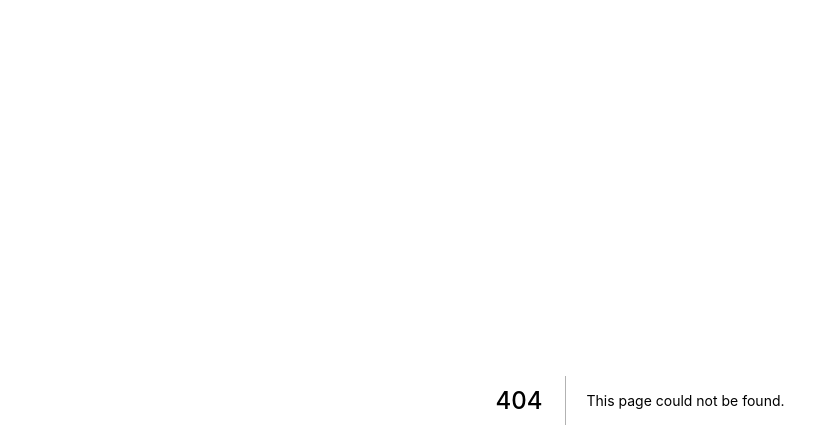
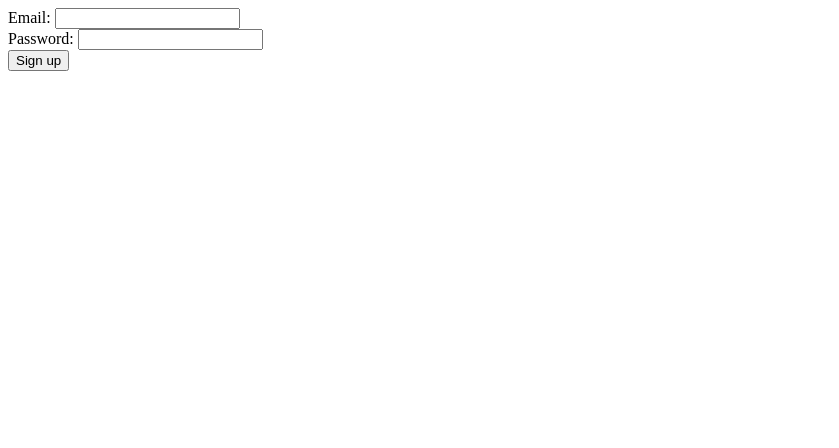
Before and after one commit to yerimpark103/react-study, a Next.js app: page /02-03-signup-state in a window 1280 px wide. Before the commit this address had no page. Shown: the top 448 px of the page, without its empty margins (0-839 px from the left). Built offline with nearby package versions, Linux system fonts and the light colour scheme.

Commit message:
Create dummy signup page with state

```diff
--- a/pages/02-02-counter-state/index.js
+++ b/pages/02-02-counter-state/index.js
@@ -1,7 +1,7 @@
 import {useState} from 'react';
 
 export default function CounterStatePage() {
-  const [count, setCount] = useState(0); // let count = 0
+  const [count, setCount] = useState(0); // initialize count = 0
 
   function handleClickIncrement() {
     setCount(count + 1); // count ++
--- /dev/null
+++ b/pages/02-03-signup-state/index.js
@@ -0,0 +1,40 @@
+import {useState} from 'react';
+
+export default function SignupStatePage() {
+  const [email, setEmail] = useState('');
+  const [password, setPassword] = useState('');
+
+  const [emailError, setEmailError] = useState('');
+
+  function onChangeEmail(event) {
+    setEmail(event.target.value);
+  }
+
+  function onChangePassword(event) {
+    setPassword(event.target.value);
+  }
+
+  function onClickSignup() {
+    console.log(email);
+    console.log(password);
+
+    if (!email.includes('@'))
+      // document.getElementById('error').innerText = 'Check your email format';
+      setEmailError('Check your email format');
+    else alert('Sign up successful');
+  }
+
+  return (
+    <>
+      <div>
+        Email: <input type="text" onChange={onChangeEmail} />
+        {/* <div id="error"></div> */}
+        <div>{emailError}</div>
+      </div>
+      <div>
+        Password: <input type="password" onChange={onChangePassword} />
+      </div>
+      <button onClick={onClickSignup}>Sign up</button>
+    </>
+  );
+}
```
